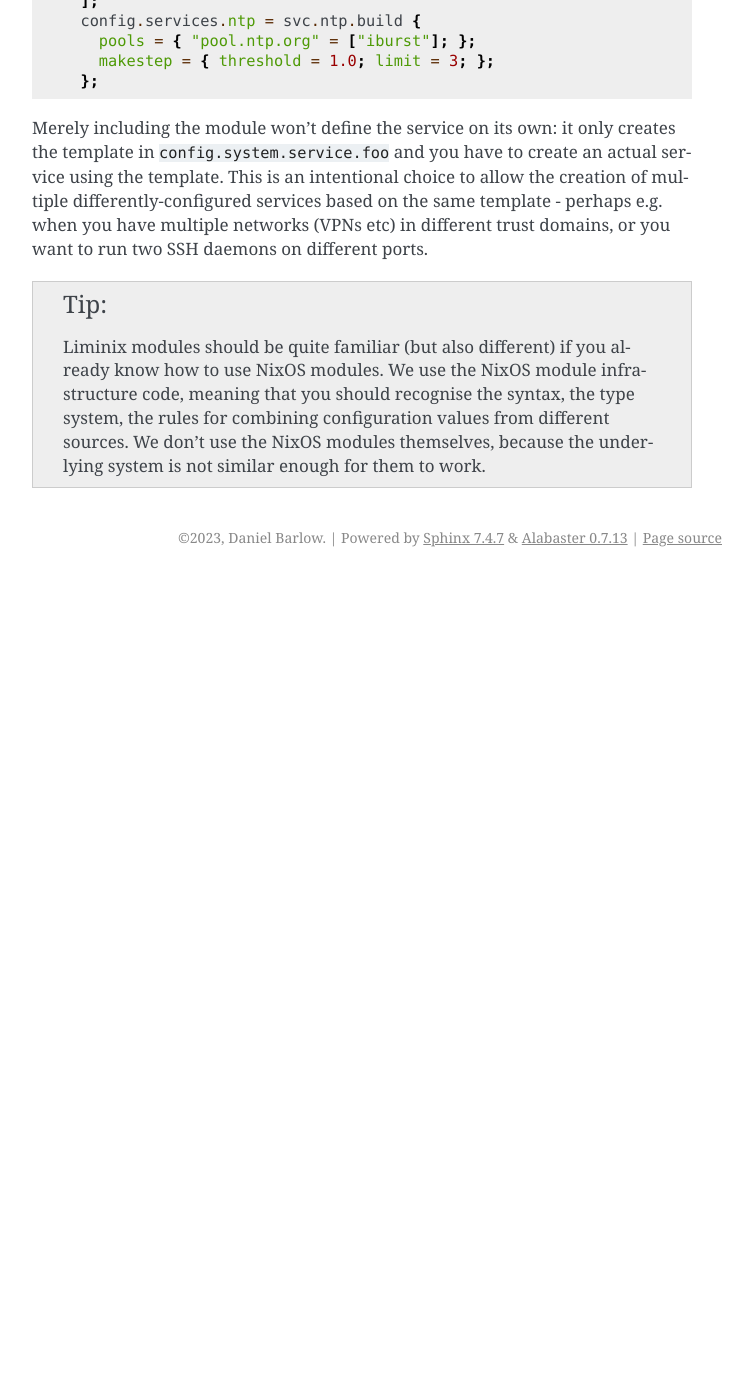
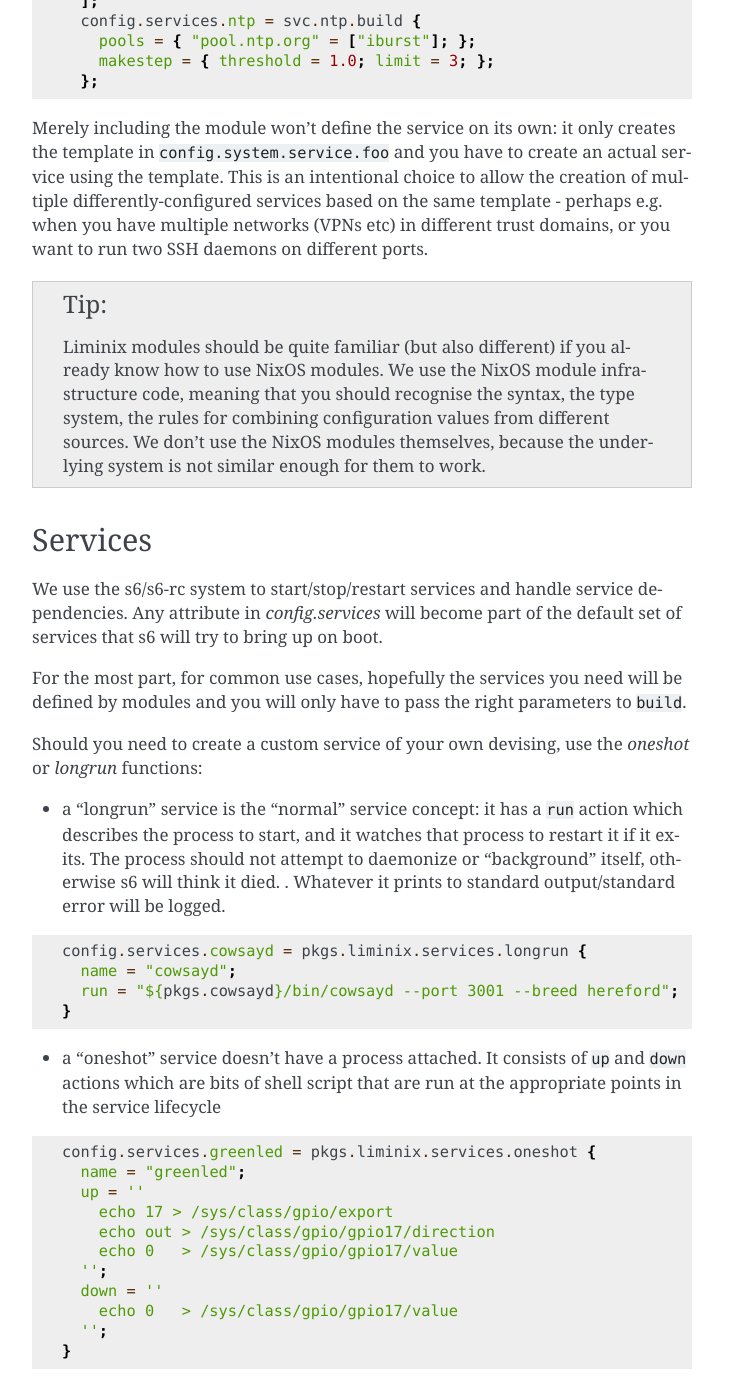
Before and after one commit to telent/liminix, a Sphinx documentation site: the page built from doc/configuration.rst, in a window 1280 px wide and 1400 px high, scrolled down 1360 px. Shown: the whole window, without its empty margins (388-1141 px from the left). Built offline with Sphinx 7.4.7, drawn with Linux system fonts in a browser that asks for light colours; before the commit the page ends 1937 px from its top, so only the background shows below that.

Commit message:
doc: how to define an s6 service

```diff
--- a/doc/configuration.rst
+++ b/doc/configuration.rst
@@ -84,3 +84,52 @@ domains, or you want to run two SSH daemons on different ports.
 	 combining configuration values from different sources. We
 	 don't use the NixOS modules themselves, because the
 	 underlying system is not similar enough for them to work.
+
+
+Services
+********
+
+We use the s6/s6-rc system to start/stop/restart services and handle
+service dependencies. Any attribute in `config.services` will become
+part of the default set of services that s6 will try to bring up on
+boot.
+
+For the most part, for common use cases, hopefully the services you
+need will be defined by modules and you will only have to pass the
+right parameters to ``build``.
+
+Should you need to create a custom service of your own devising, use
+the `oneshot` or `longrun` functions:
+
+* a "longrun" service is the "normal" service concept: it has a
+  ``run`` action which describes the process to start, and it watches
+  that process to restart it if it exits. The process should not
+  attempt to daemonize or "background" itself, otherwise s6 will think
+  it died.  . Whatever it prints to standard output/standard error
+  will be logged.
+
+.. code-block:: nix
+
+    config.services.cowsayd = pkgs.liminix.services.longrun {
+      name = "cowsayd";
+      run = "${pkgs.cowsayd}/bin/cowsayd --port 3001 --breed hereford";
+    }
+
+
+* a "oneshot" service doesn't have a process attached. It consists of
+  ``up`` and ``down`` actions which are bits of shell script that
+  are run at the appropriate points in the service lifecycle
+
+.. code-block:: nix
+
+    config.services.greenled = pkgs.liminix.services.oneshot {
+      name = "greenled";
+      up = ''
+	echo 17 > /sys/class/gpio/export
+	echo out > /sys/class/gpio/gpio17/direction
+	echo 0   > /sys/class/gpio/gpio17/value
+      '';
+      down = ''
+	echo 0   > /sys/class/gpio/gpio17/value
+      '';
+    }
```
